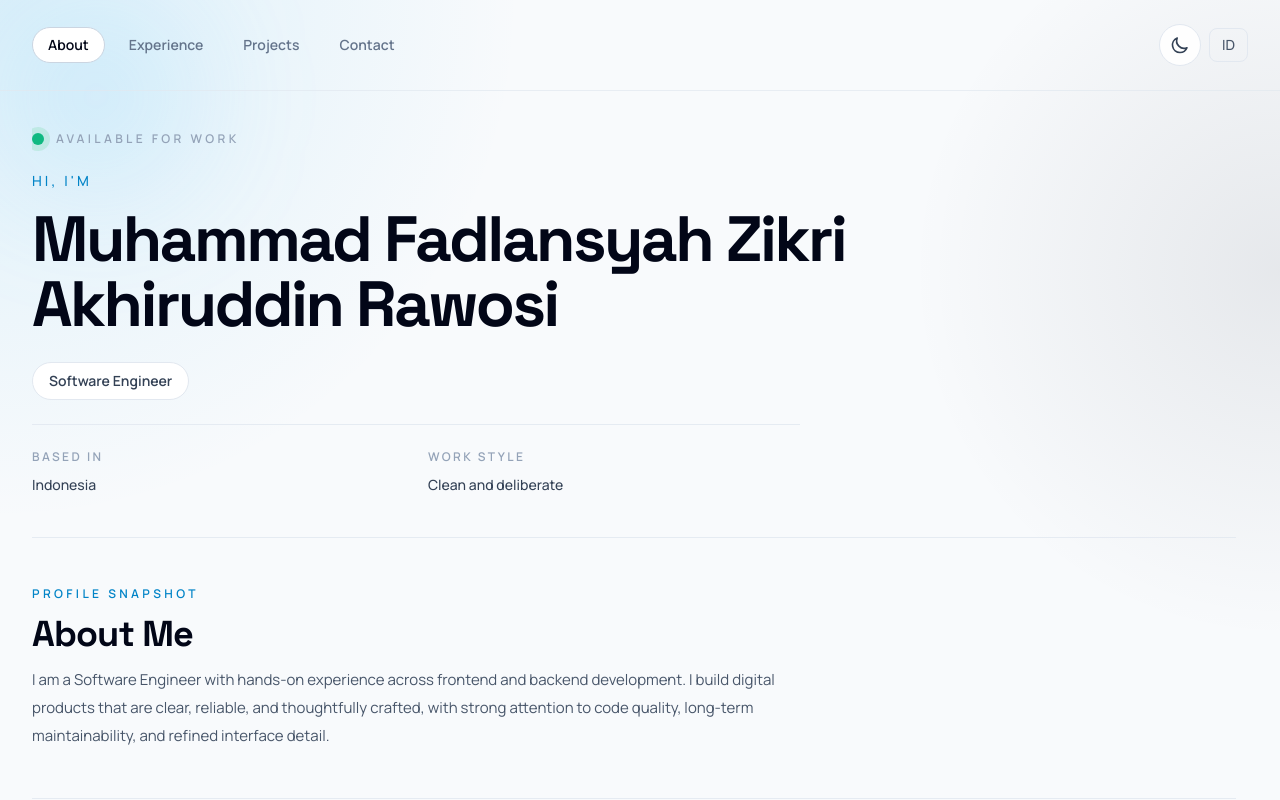
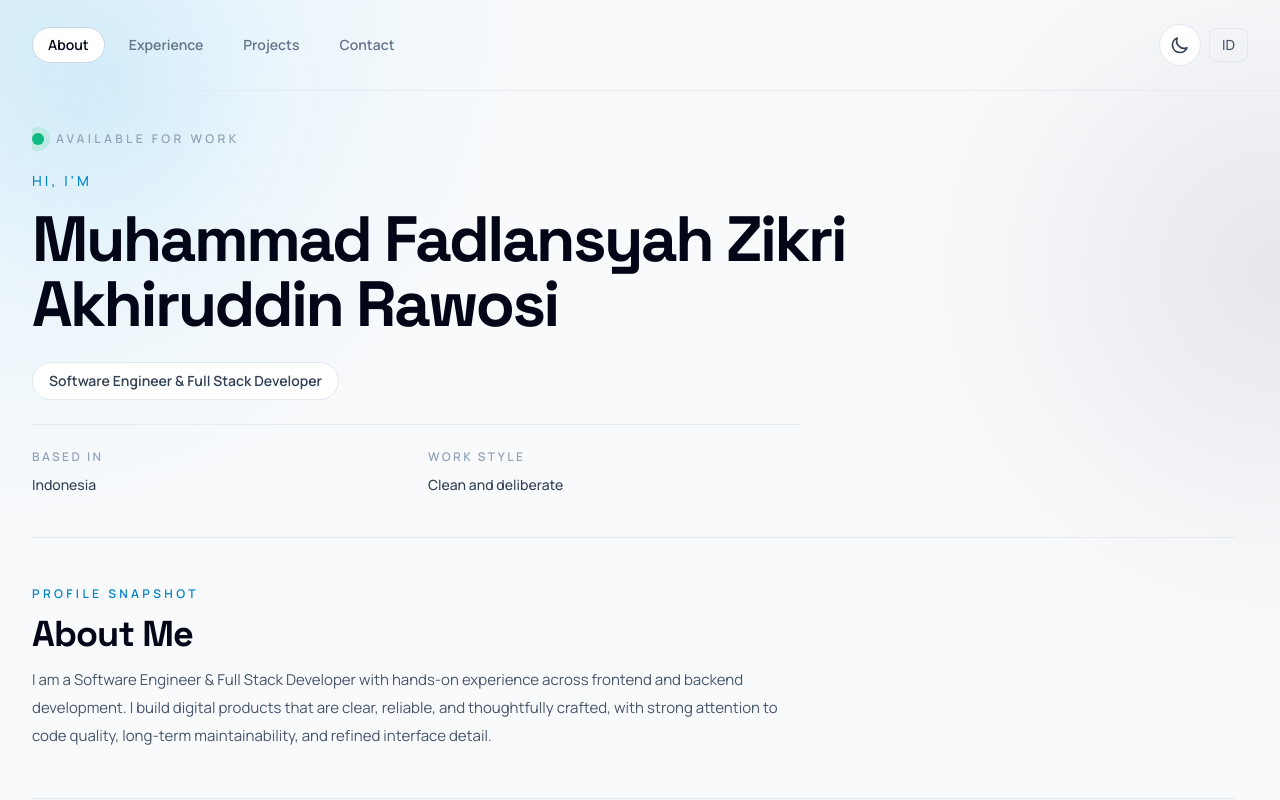
Before and after one commit to fadlnsyah/portfolio, a Next.js app: page / in a window 1280 px wide. Shown: the top 800 px of the page. Built offline with nearby package versions, Linux system fonts and the light colour scheme.

Commit message:
feat: update hero role to Software Engineer & Full Stack Developer

```diff
--- a/data/content.js
+++ b/data/content.js
@@ -11,7 +11,7 @@ const content = {
       greeting: "Halo, saya",
       name: "Muhammad Fadlansyah Zikri Akhiruddin Rawosi",
       nickname: "Fadlan",
-      role: "Software Engineer",
+      role: "Software Engineer & Full Stack Developer",
       subtitle:
         "Saya membangun produk web yang rapi, cepat, dan mudah dikembangkan. Fokus saya ada pada frontend yang bersih, backend yang maintainable, dan pengalaman pengguna yang terasa solid.",
       cta: {
@@ -22,7 +22,7 @@ const content = {
     about: {
       title: "Tentang Saya",
       description:
-        "Saya adalah Software Engineer yang nyaman bekerja di sisi frontend maupun backend. Saya menyukai produk digital yang terasa tenang, jelas, dan fungsional, dengan perhatian yang kuat pada struktur kode, maintainability, dan detail antarmuka.",
+        "Saya adalah Software Engineer & Full Stack Developer yang nyaman bekerja di sisi frontend maupun backend. Saya menyukai produk digital yang terasa tenang, jelas, dan fungsional, dengan perhatian yang kuat pada struktur kode, maintainability, dan detail antarmuka.",
       approach: {
         title: "Cara Saya Bekerja",
         items: [
@@ -57,7 +57,7 @@ const content = {
       greeting: "Hi, I'm",
       name: "Muhammad Fadlansyah Zikri Akhiruddin Rawosi",
       nickname: "Fadlan",
-      role: "Software Engineer",
+      role: "Software Engineer & Full Stack Developer",
       subtitle:
         "I build web products that feel clean, fast, and easy to evolve. My focus is on polished frontend work, maintainable backend systems, and a user experience that feels deliberate.",
       cta: {
@@ -68,7 +68,7 @@ const content = {
     about: {
       title: "About Me",
       description:
-        "I am a Software Engineer with hands-on experience across frontend and backend development. I build digital products that are clear, reliable, and thoughtfully crafted, with strong attention to code quality, long-term maintainability, and refined interface detail.",
+        "I am a Software Engineer & Full Stack Developer with hands-on experience across frontend and backend development. I build digital products that are clear, reliable, and thoughtfully crafted, with strong attention to code quality, long-term maintainability, and refined interface detail.",
       approach: {
         title: "How I Work",
         items: [
```
